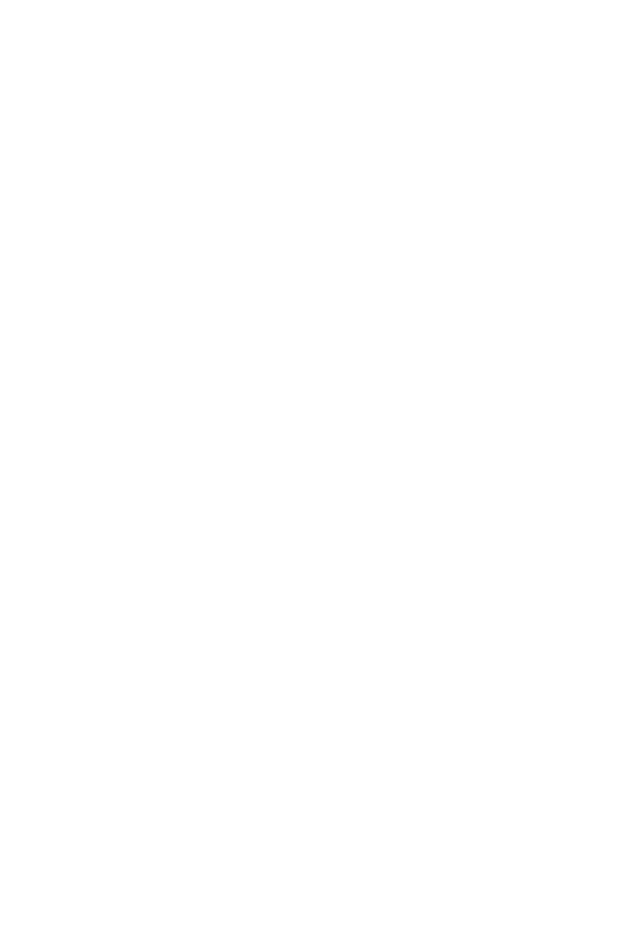
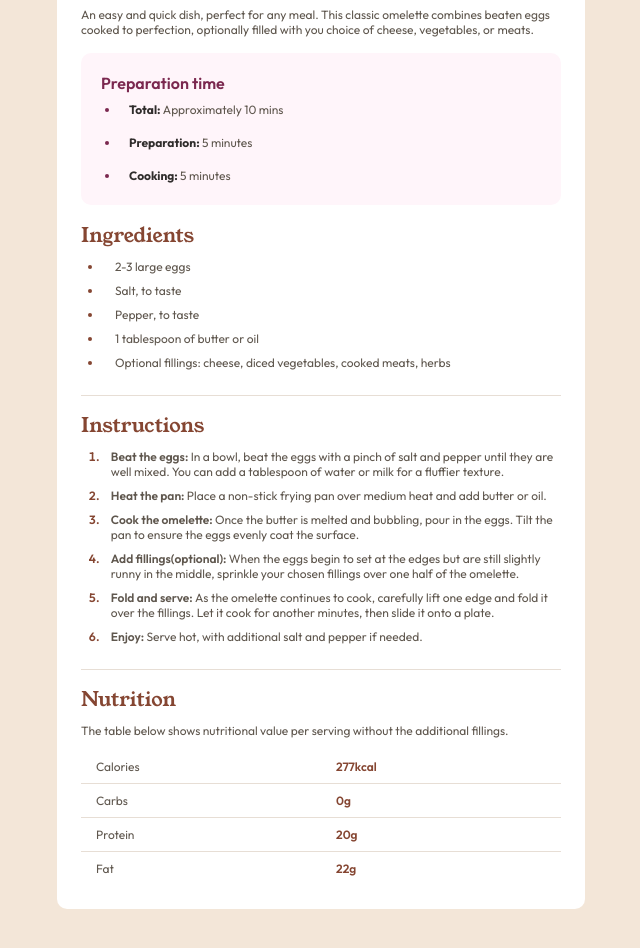
Before and after one commit to dilaraj/recipe-page-main, a React (Create React App) app: page / in a window 1280 px wide. Shown: the part 400-1348 px from the top of the page, without its empty margins (319-959 px from the left). Before the commit the page ends 800 px from the top, so only its background shows below. Built offline with nearby package versions, Linux system fonts and the light colour scheme.

Commit message:
Finalising recipe page project

```diff
--- a/src/App.js
+++ b/src/App.js
@@ -1,9 +1,94 @@
 import React from "react";
+import "./global.css";
+import recipeImg from "./assets/images/image-omelette.jpeg";
 
 function App() {
     return (
-        <div>
-            <h1>Hello, world!</h1>
+        <div className="container">
+            <div className="recipeCard">
+                <div className="recipeImg">
+                    <img src={recipeImg} alt="Omlette Recipe" />
+                </div>
+                <div className="recipeHeader">
+                    <div className="recipeTitle">Simple Omlette Recipe</div>
+                    <div className="recipeDescription">
+                        An easy and quick dish, perfect for any meal.
+                        This classic omelette combines beaten eggs cooked to perfection,
+                        optionally filled with you choice of cheese, vegetables, or meats.
+                    </div>
+                    <div className="prepInfoCard">
+                        <p>Preparation time</p>
+                        <div className="prepInfo">
+                            <ul>
+                                <li>Total: <span>Approximately 10 mins</span></li>
+                                <li>Preparation: <span>5 minutes</span></li>
+                                <li>Cooking: <span>5 minutes</span></li>
+                            </ul>
+                        </div>
+                    </div>
+                </div>
+                <div className="ingredientContainer">
+                    <p className="header">Ingredients</p>
+                    <ul>
+                        <li>2-3 large eggs</li>
+                        <li>Salt, to taste</li>
+                        <li>Pepper, to taste</li>
+                        <li>1 tablespoon of butter or oil</li>
+                        <li>Optional fillings: cheese, diced vegetables, cooked meats, herbs</li>
+                    </ul>
+                </div>
+                <div className="lineBreak"></div>
+                <div className="instructionsContainer">
+                    <p className="header">Instructions</p>
+                    <ol>
+                        <li>
+                            <span>Beat the eggs: </span>
+                            In a bowl, beat the eggs with a pinch of salt and pepper until they are well mixed.
+                            You can add a tablespoon of water or milk for a fluffier texture.
+                        </li>
+                        <li>
+                            <span>Heat the pan: </span>
+                            Place a non-stick frying pan over medium heat and add butter or oil.
+                        </li>
+                        <li>
+                            <span>Cook the omelette: </span>
+                            Once the butter is melted and bubbling, pour in the eggs. Tilt the pan to ensure the eggs evenly coat the surface.
+                        </li>
+                        <li>
+                            <span>Add fillings(optional): </span>
+                            When the eggs begin to set at the edges but are still slightly runny in the middle, sprinkle your chosen fillings over one half of the omelette.
+                        </li>
+                        <li>
+                            <span>Fold and serve: </span>
+                            As the omelette continues to cook, carefully lift one edge and fold it over the fillings. Let it cook for another minutes, then slide it onto a plate.
+                        </li>
+                        <li>
+                            <span>Enjoy: </span>
+                            Serve hot, with additional salt and pepper if needed.
+                        </li>
+                    </ol>
+                </div>
+                <div className="lineBreak"></div>
+                <div className="nutritionContainer">
+                    <p className="header">Nutrition</p>
+                    <p className="nutritionText">
+                        The table below shows nutritional value per serving without the additional fillings.
+                    </p>
+                    <div className="nutritionTable">
+                        <div className="nTitle">Calories</div>
+                        <div className="nValue">277kcal</div>
+
+                        <div className="nTitle">Carbs</div>
+                        <div className="nValue">0g</div>
+
+                        <div className="nTitle">Protein</div>
+                        <div className="nValue">20g</div>
+
+                        <div className="nTitle">Fat</div>
+                        <div className="nValue">22g</div>
+                    </div>
+                </div>
+            </div>
         </div>
     );
 }
--- /dev/null
+++ b/src/global.css
@@ -0,0 +1,173 @@
+@font-face {
+    font-family: Outfit;
+    src: url(./assets/fonts/outfit/Outfit-VariableFont_wght.ttf);
+}
+
+@font-face {
+    font-family: Young Serif;
+    src: url(./assets/fonts/young-serif/YoungSerif-Regular.ttf);
+}
+
+* {
+    margin: 0;
+}
+
+.container {
+    background-color: hsl(30, 54%, 90%);
+    height: 100%;
+    width: 100vw;
+    padding: 5em 0 5em;
+
+    display: flex;
+    align-items: center;
+    justify-content: center;
+}
+
+.recipeCard {
+    background: #FFFFFF;
+    width: 30em;
+    height: auto;
+    border-radius: 10px;
+    padding: 1.5em;
+}
+
+.recipeImg img {
+    width: 30em;
+    height: auto;
+    border-radius: 10px;
+}
+
+.recipeHeader {
+    display: grid;
+    gap: 1em;
+    padding-top: 1.5em;
+}
+
+.recipeTitle {
+    font-family: Young Serif;
+    font-size: 1.75rem;
+    font-weight: 400;
+}
+
+.recipeDescription {
+    font-family: Outfit;
+    font-size: 0.75rem;
+    color: hsl(30, 10%, 34%);
+}
+
+.prepInfoCard {
+    background-color: hsl(330, 100%, 98%);
+
+    width: auto;
+    height: 7em;
+    padding: 1.25em;
+    border-radius: 10px;
+    font-family: Outfit;
+}
+
+.prepInfoCard p {
+    color: hsl(332, 51%, 32%);
+    font-weight: 600;
+}
+
+.prepInfo li::marker {
+    color: hsl(332, 51%, 32%);
+}
+
+.prepInfo li {
+    padding: 0.75em;
+    margin-left: -1.75em;
+    font-size: 0.75rem;
+    color: hsl(24, 5%, 18%);
+    font-weight: 700;
+}
+
+.prepInfo li span {
+    font-weight: 400;
+    color: hsl(30, 10%, 34%);
+}
+
+.ingredientContainer {
+    padding-top: 1em;
+}
+
+.ingredientContainer li {
+    padding-left: 1em;
+    margin-left: -1.5em;
+    padding-bottom: 0.75em;
+
+    font-family: Outfit;
+    font-size: 0.75rem;
+    color: hsl(30, 10%, 34%);
+}
+
+.ingredientContainer li::marker {
+    color: hsl(14, 45%, 36%);
+    font-size: 0.75rem;
+}
+
+.lineBreak {
+    height: 0.01em;
+    background-color: hsla(30, 40%, 40%, 0.215);
+    margin: 1em 0 1em;
+}
+
+.instructionsContainer li {
+    padding-left: 0.75em;
+    margin-left: -1.6em;
+    padding-bottom: 0.75em;
+
+    font-family: Outfit;
+    font-size: 0.75rem;
+    color: hsl(30, 10%, 34%);
+}
+
+.instructionsContainer li span {
+    font-weight: 600;
+}
+
+.instructionsContainer li::marker {
+    color: hsl(14, 45%, 36%);
+    font-size: 0.75rem;
+    font-weight: 600;
+}
+
+.header {
+    font-family: Young Serif;
+    color: hsl(14, 45%, 36%);
+    font-size: 1.25rem;
+    padding-bottom: 0.5em;
+}
+
+.nutritionText {
+    font-family: Outfit;
+    color: hsl(30, 10%, 34%);
+    font-size: 0.75em;
+}
+
+.nutritionTable {
+    display: grid;
+    grid-template-columns: 1fr 1fr;
+
+    font-family: Outfit;
+    font-size: 0.75rem;
+    padding-top: 1em;
+}
+
+.nutritionTable * {
+    padding: 0.75em 0 0.75em 1.25em;
+    border-bottom: 1px solid hsla(30, 40%, 40%, 0.215);
+}
+
+.nTitle {
+    color: hsl(30, 10%, 34%);
+}
+
+.nValue {
+    color: hsl(14, 45%, 36%);
+    font-weight: 600;
+}
+
+.nutritionTable > div:nth-last-child(-n+2) {
+    border: none;
+}
```
